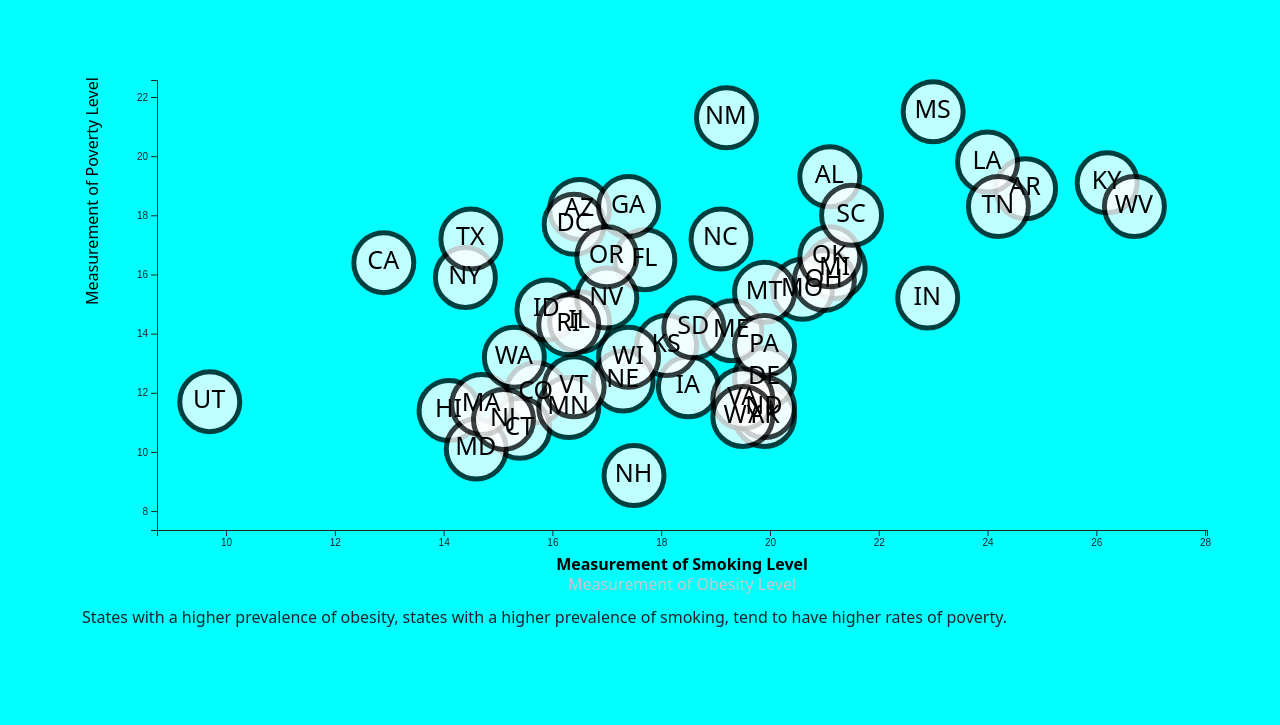
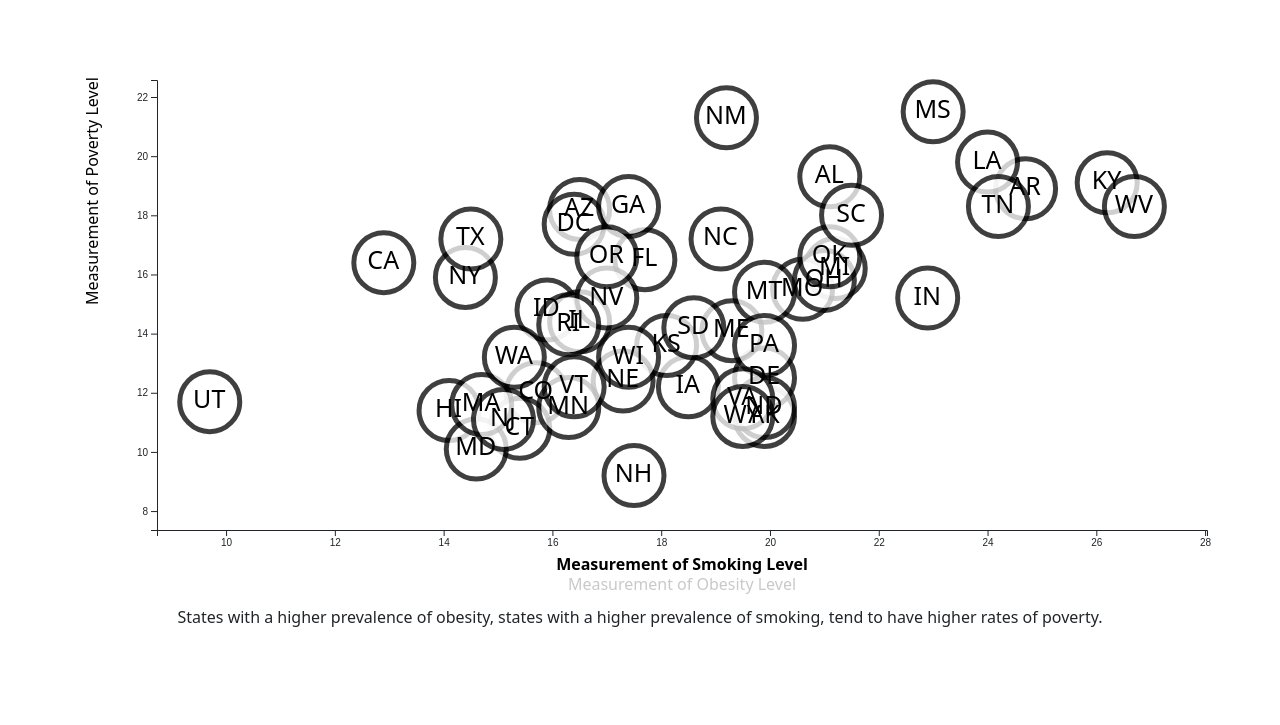
Before and after one commit to josephedward/Health_State_Bubblechart_D3, a plain HTML site: page index.html in a window 1280 px wide. Shown: the part 93-818 px from the top of the page. Drawn offline with nearby package versions, Linux system fonts and the light colour scheme.

Commit message:
cleaning

```diff
--- a/app.js
+++ b/app.js
@@ -112,13 +112,16 @@ function updateToolTip(chosenXAxis, circlesGroup) {
     toolTip.show(data);
 
 
-    // d3.selectAll("circle").attr("opacity", 0.05)
+    d3.selectAll("circle").attr("opacity", 0.05)
   });
 
   // onmouseout event
-  // .on("mouseout", function(data, index) {
-  // toolTip.hide();
-  // });
+  circlesGroup
+  .on("mouseout", function(data) {
+    d3.selectAll("circle").attr("opacity", 0.75)
+    toolTip.hide(data);
+
+  });
 
   return circlesGroup;
 }
@@ -126,7 +129,7 @@ function updateToolTip(chosenXAxis, circlesGroup) {
 d3.csv("healthDemographics.csv")
   .then(function (healthData, err) {
     console.log(healthData);
-    d3.select("body").style("background-color", "aqua");
+    // d3.select("body").style("background-color", "aqua");
 
     healthData.forEach(function (d) {
       d.poverty = +d.poverty;
--- a/index.html
+++ b/index.html
@@ -19,7 +19,9 @@
 </head>
 
 <body>
-  <div class="container">
+  <div class="container"
+  style="text-align: center;"
+  >
     <div class="row">
       <div class="col-xs-12 col-md-12">
         <h1>Data Journalism</h1>
```
